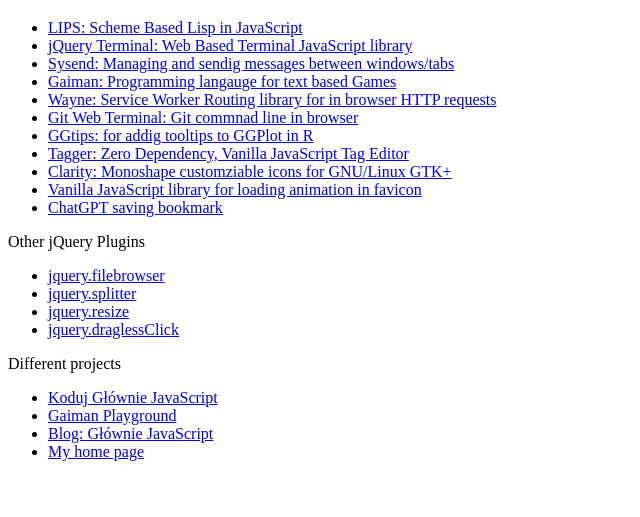
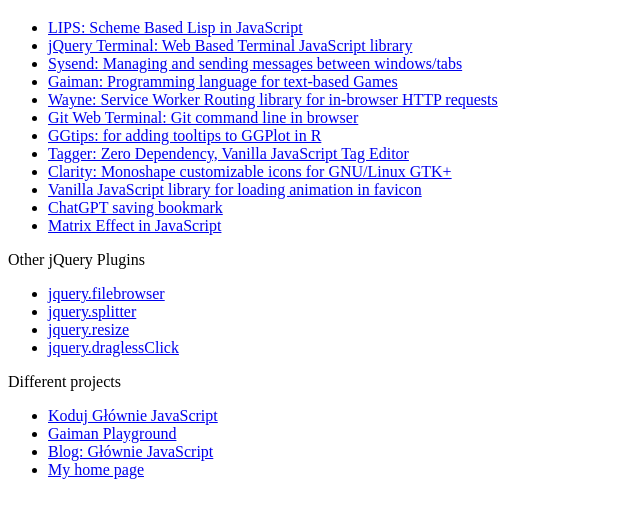
Before and after one commit to jcubic/jcubic.github.io, a plain HTML site: page index.html in a window 1280 px wide. Shown: the part 61-578 px from the top of the page, without its empty margins (0-640 px from the left). Drawn offline with Linux system fonts and the light colour scheme.

Commit message:
Update index.html

```diff
--- a/index.html
+++ b/index.html
@@ -8,15 +8,16 @@
 <ul>
   <li><a href="https://lips.js.org">LIPS: Scheme Based Lisp in JavaScript</a></li>
   <li><a href="https://terminal.jcubic.pl/">jQuery Terminal: Web Based Terminal JavaScript library</a></li>
-  <li><a href="https://github.com/jcubic/sysend.js">Sysend: Managing and sendig messages between windows/tabs</a></li>
-  <li><a href="https://github.com/jcubic/gaiman">Gaiman: Programming langauge for text based Games</a></li>
-  <li><a href="https://github.com/jcubic/wayne">Wayne: Service Worker Routing library for in browser HTTP requests</a></li>
-  <li><a href="https://git-terminal.js.org/">Git Web Terminal: Git commnad line in browser</a></li>
-  <li><a href="https://github.com/Roche/ggtips">GGtips: for addig tooltips to GGPlot in R</a></li>
+  <li><a href="https://github.com/jcubic/sysend.js">Sysend: Managing and sending messages between windows/tabs</a></li>
+  <li><a href="https://github.com/jcubic/gaiman">Gaiman: Programming language for text-based Games</a></li>
+  <li><a href="https://github.com/jcubic/wayne">Wayne: Service Worker Routing library for in-browser HTTP requests</a></li>
+  <li><a href="https://git-terminal.js.org/">Git Web Terminal: Git command line in browser</a></li>
+  <li><a href="https://github.com/Roche/ggtips">GGtips: for adding tooltips to GGPlot in R</a></li>
   <li><a href="https://github.com/jcubic/tagger">Tagger: Zero Dependency, Vanilla JavaScript Tag Editor</a></li>
-  <li><a href="https://www.gnome-look.org/p/1012535">Clarity: Monoshape customziable icons for GNU/Linux GTK+</a></li>
+  <li><a href="https://www.gnome-look.org/p/1012535">Clarity: Monoshape customizable icons for GNU/Linux GTK+</a></li>
   <li><a href="https://github.com/jcubic/favloader">Vanilla JavaScript library for loading animation in favicon</a></li>
   <li><a href="https://jcubic.github.io/chat-gpt/">ChatGPT saving bookmark</a></li>
+  <li><a href="https://github.com/jcubic/cmatrix">Matrix Effect in JavaScript</a></li>
 </ul>
 <p>Other jQuery Plugins</p>
 <ul>
```
